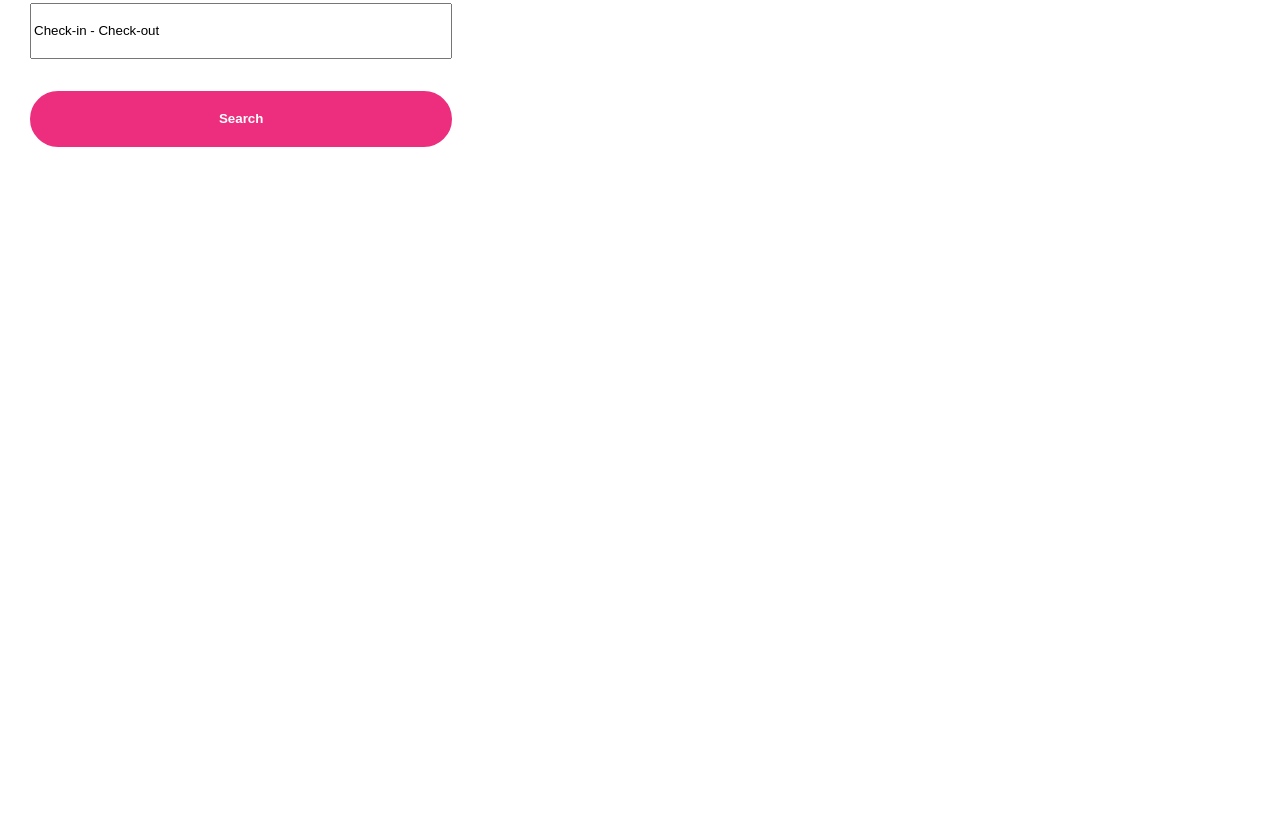
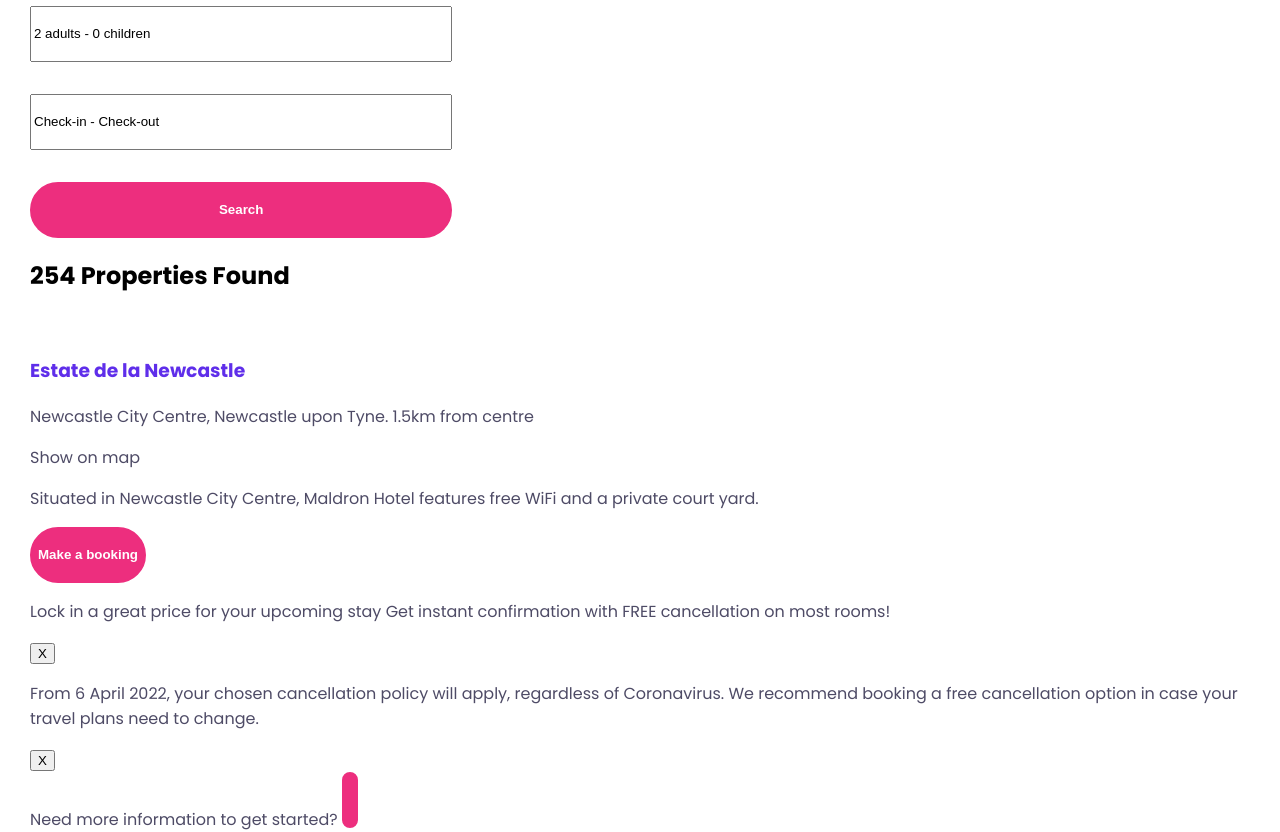
Before and after one commit to rodo08/202209-w1chwe-Nuria-Ramoneda-Rodrigo-Rosales, a website: page index.html in a window 1280 px wide. Shown: the part 280-1112 px from the top of the page. Before the commit the page ends 800 px from the top, so only its background shows below. Drawn offline with nearby package versions, Linux system fonts and the light colour scheme; files that its build step writes are made by us from their sources.

Commit message:
Add properties html skeleton

```diff
--- a/index.html
+++ b/index.html
@@ -1,5 +1,6 @@
 <!DOCTYPE html>
 <html lang="en">
+
 <head>
   <meta charset="UTF-8" />
   <meta name="viewport" content="width=device-width, initial-scale=1.0" />
@@ -7,45 +8,74 @@
   <link rel="shortcut icon" href="/assets/images/travelulu-01-01.svg" />
   <link rel="preconnect" href="https://fonts.googleapis.com/" />
   <link rel="preconnect" href="https://fonts.gstatic.com/" crossorigin />
-    <link
-      href="https://fonts.googleapis.com/css2?family=Poppins:wght@400;600;700;800&display=swap"
-      rel="stylesheet"
-    />
+  <link href="https://fonts.googleapis.com/css2?family=Poppins:wght@400;600;700;800&display=swap" rel="stylesheet" />
   <link rel="stylesheet" href="assets/css/styles.css" />
 </head>
 
 <body>
-    <header></header>
+  <header class="header-main">
+    <h1>Travelulu</h1>
+    <span></span>
+  </header>
   <main class="container">
+
+
     <div class="searcher-primary">
       <h2>Find deals on hotels, homes and much more...</h2>
       <div class="searcher-primary__wrapper-input">
-          <input
-            class="searcher-primary__input"
-            type="text"
-            placeholder="Where are you going?"
-          />
-          <img
-            class="searcher-primary__select-icon"
-            src="/assets/images/select_icon-01.svg"
-            alt=""
-          />
+        <input class="searcher-primary__input" type="text" placeholder="Where are you going?" />
+        <img class="searcher-primary__select-icon" src="/assets/images/select_icon-01.svg" alt="" />
       </div>
 
-        <input
-          class="searcher-primary__input"
-          type="text"
-          placeholder="2 adults - 0 children"
-        />
+      <input class="searcher-primary__input" type="text" placeholder="2 adults - 0 children" />
 
-        <input
-          class="searcher-primary__input"
-          type="text"
-          placeholder="Check-in - Check-out"
-        />
+      <input class="searcher-primary__input" type="text" placeholder="Check-in - Check-out" />
 
       <button class="button">Search</button>
     </div>
+
+    <section class="main-section">
+      <div class="searcher-secondary"></div>
+      <div class="wrapper-properties">
+        <h2>254 Properties Found</h2>
+        <article class="property">
+          <div class="property__images">
+            <img src="" alt="" srcset="">
+            <img src="" alt="" srcset="">
+          </div>
+          <div class="property__stars">
+
+          </div>
+          <div class="property__content">
+            <h3>Estate de la Newcastle</h3>
+            <p>Newcastle City Centre, Newcastle upon Tyne. 1.5km from centre</p>
+            <span>Show on map</span>
+            <p>Situated in Newcastle City Centre, Maldron Hotel features free WiFi and a private court yard.</p>
+            <button class="button button--transparent">Make a booking</button>
+          </div>
+        </article>
+        <article class="property"></article>
+        <article class="property"></article>
+        <article class="property"></article>
+      </div>
+    </section>
+    <div class="notifications">
+      <div class="notification-success">
+        <p>Lock in a great price for your upcoming stay
+          Get instant confirmation with FREE cancellation on most rooms!</p>
+        <button class="button-icon">X</button>
+      </div>
+      <div class="notification-alert">
+        <p>From 6 April 2022, your chosen cancellation policy will apply, regardless of Coronavirus. We recommend booking a free cancellation option in case your travel plans need to change.</p>
+        <button class="button-icon">X</button>
+      </div>
+    </div>
+    <div class="banner">
+      <span>Need more information to get started?</span>
+      <button class="button button-transparent"></button>
+    </div>
+    <footer></footer>
   </main>
 </body>
+
 </html>
```
Lines whose indentation alone changed are shown as unchanged.
